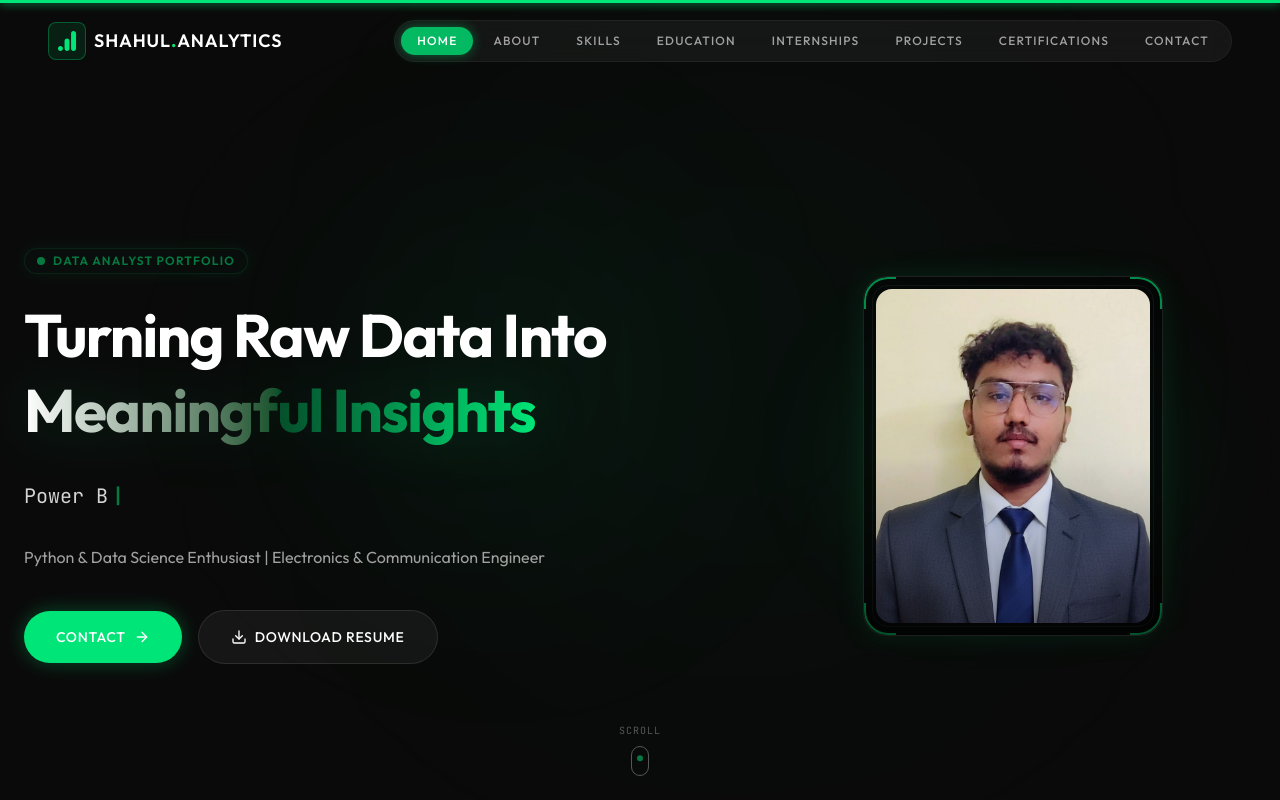
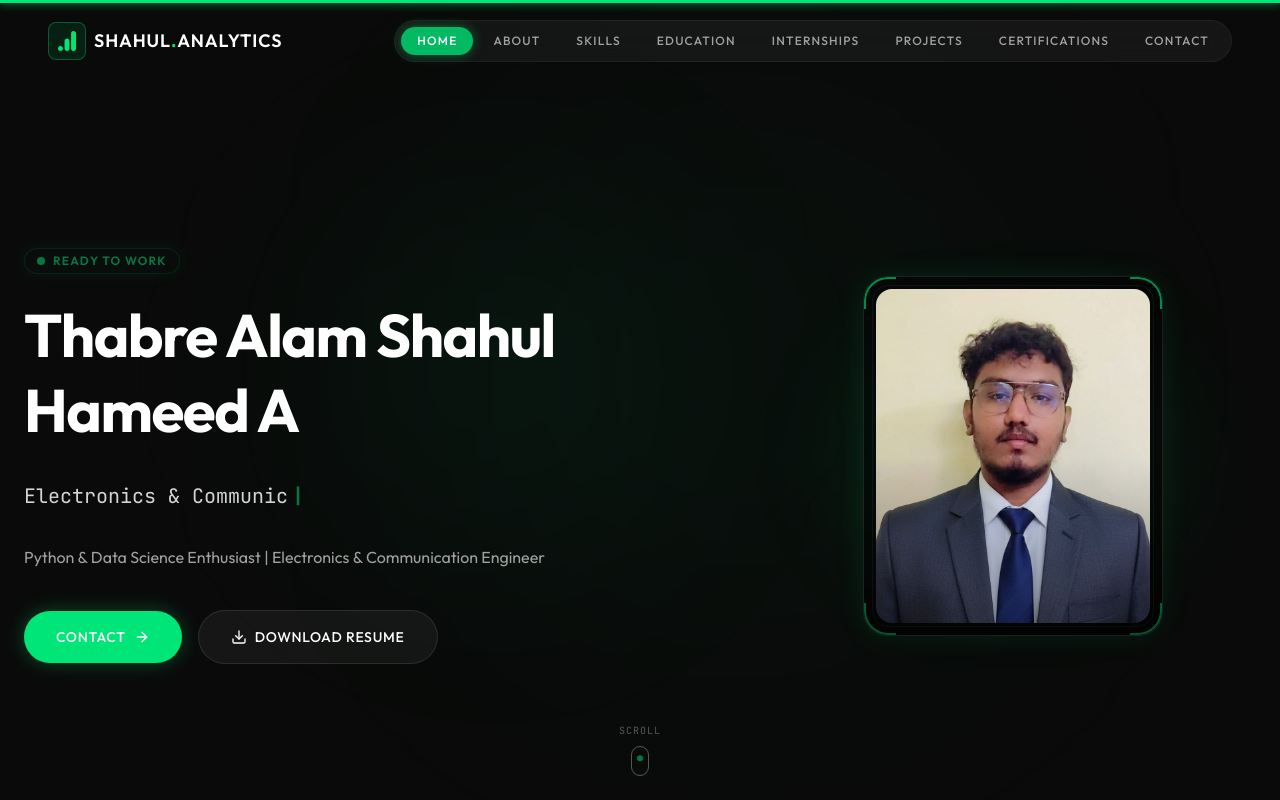
Before and after one commit to Shahul-15/shahul_portfolio, a React (Vite) app: page / in a window 1280 px wide. Shown: the top 800 px of the page. Built offline with nearby package versions, Linux system fonts and the light colour scheme.

Commit message:
Update roles and hero title in Hero component

```diff
--- a/src/components/Hero.jsx
+++ b/src/components/Hero.jsx
@@ -9,10 +9,10 @@ export default function Hero() {
   const [isDeleting, setIsDeleting] = useState(false);
 
   const roles = [
-    "Aspiring Data Analyst",
-    "Power BI Enthusiast",
     "Electronics & Communication Engineer",
-    "Dashboard Architect"
+    "Python & Data Science Enthusiast",
+    "Dashboard Designer",
+    "Problem Solver"
   ];
 
   useEffect(() => {
@@ -71,7 +71,7 @@ export default function Hero() {
             className="inline-flex items-center gap-2 px-3 py-1 rounded-full bg-red-950/30 border border-red-500/20 text-red-500 text-xs font-semibold uppercase tracking-widest mb-6 shadow-[0_0_15px_rgba(var(--accent),0.15)] animate-pulse"
           >
             <span className="w-2 h-2 rounded-full bg-red-500" />
-            Data Analyst Portfolio
+            Ready to Work
           </motion.div>
 
           {/* Hero Title */}
@@ -81,10 +81,11 @@ export default function Hero() {
             transition={{ duration: 0.8, delay: 0.1 }}
             className="text-4xl sm:text-5xl md:text-6xl font-bold tracking-tight text-white mb-6 select-none leading-tight"
           >
-            Turning Raw Data Into <br className="hidden sm:inline" />
+            Thabre Alam Shahul Hameed A
+            {/* <br className="hidden sm:inline" />
             <span className="bg-gradient-to-r from-white via-red-200 to-red-600 bg-clip-text text-transparent drop-shadow-[0_0_30px_rgba(var(--accent),0.2)]">
               Meaningful Insights
-            </span>
+            </span> */}
           </motion.h1>
 
           {/* Subtitle / Typing animation */}
```
